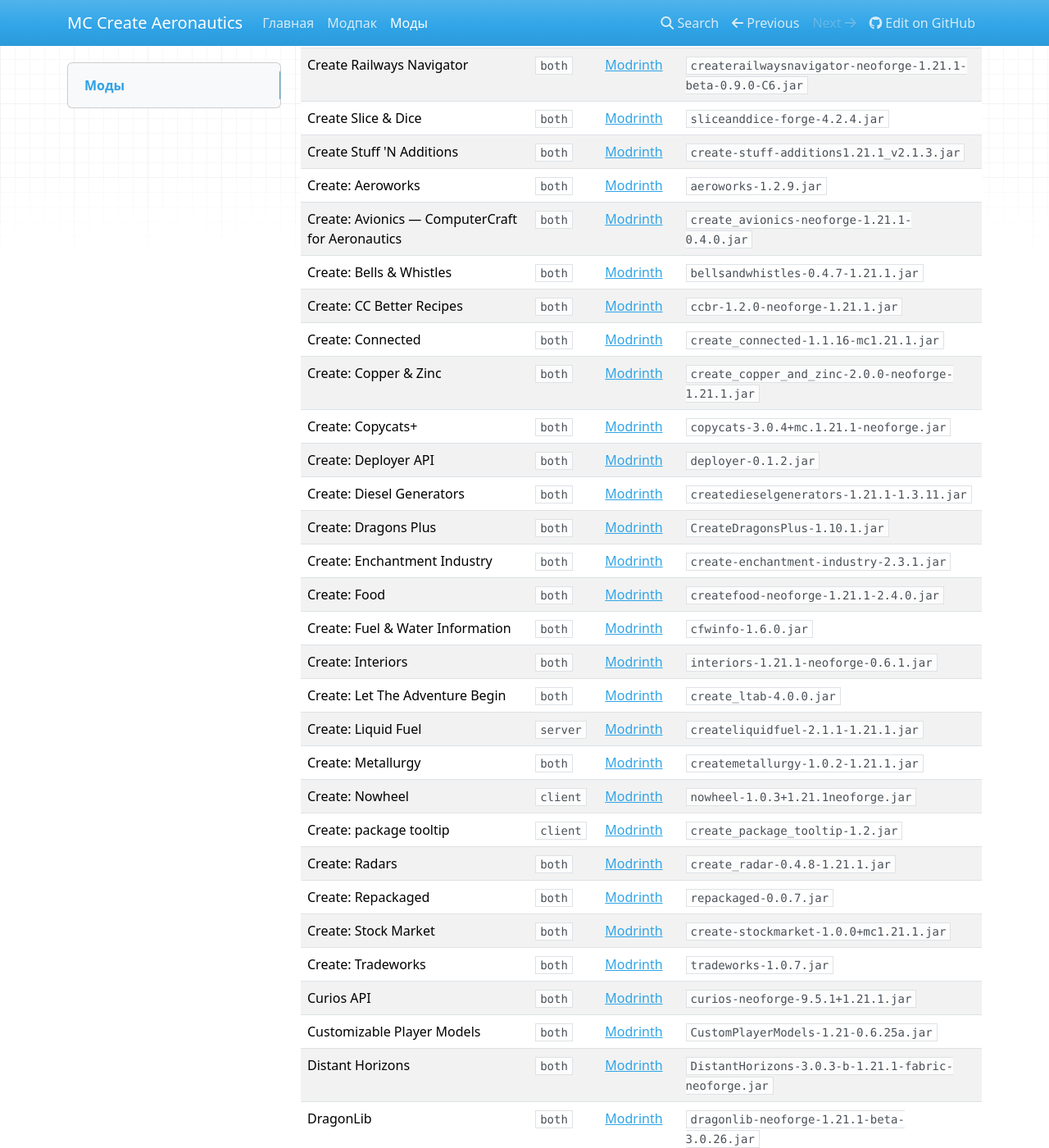
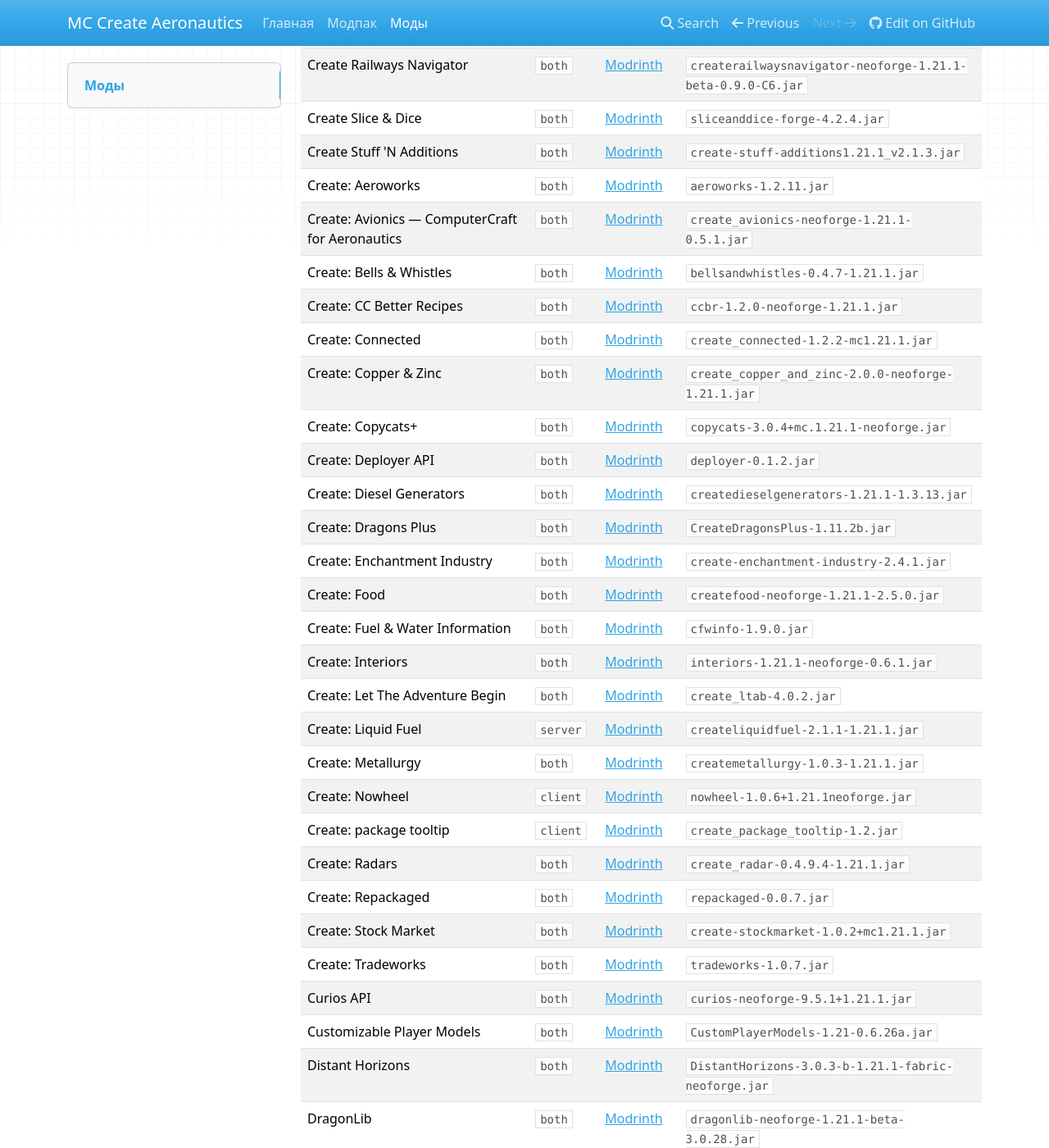
Before and after one commit to AlexCawl/mc-create-aeronautics-modpack, an MkDocs documentation site: the page built from docs/mods.md, in a window 1280 px wide and 1400 px high, scrolled down 1094 px. Shown: the whole window at 82% size. Built offline with MkDocs 1.6.1, drawn with Linux system fonts in a browser that asks for light colours; nearby versions of some CDN libraries; some of the changed text lies outside the part shown.

Commit message:
chore: fix mods?

```diff
--- a/docs/mods.md
+++ b/docs/mods.md
@@ -21,61 +21,61 @@
 | Create | `both` | [Modrinth](https://modrinth.com/mod/create) | `create-1.21.1-6.0.10.jar` |
 | Create Aeronautics | `both` | [Modrinth](https://modrinth.com/mod/create-aeronautics) | `create-aeronautics-bundled-1.21.1-1.2.1.jar` |
 | Create Aeronautics: Rechiseled Compatibility | `server` | [Modrinth](https://modrinth.com/mod/create-aeronautics-rechiseled-compatibility) | `create-aeronautics-rechiseled-compat-1.21.1-1.2.2.jar` |
-| Create Big Cannons | `both` | [Modrinth](https://modrinth.com/mod/create-big-cannons) | `createbigcannons-5.11.3+mc.1.21.1.jar` |
-| Create Cobblestone | `both` | [Modrinth](https://modrinth.com/mod/create-cobblestone) | `createcobblestone-1.4.9+neoforge-1.21.1-130.jar` |
+| Create Big Cannons | `both` | [Modrinth](https://modrinth.com/mod/create-big-cannons) | `createbigcannons-5.11.6+mc.1.21.1.jar` |
+| Create Cobblestone | `both` | [Modrinth](https://modrinth.com/mod/create-cobblestone) | `createcobblestone-1.4.10+neoforge-1.21.1-139.jar` |
 | Create Deco | `both` | [Modrinth](https://modrinth.com/mod/create-deco) | `createdeco-2.1.3.jar` |
 | Create Jetpack | `both` | [Modrinth](https://modrinth.com/mod/create-jetpack) | `create_jetpack-forge-5.1.2.jar` |
 | Create Propulsion: Simulated | `both` | [Modrinth](https://modrinth.com/mod/create-propulsion-simulated) | `createpropulsion-1.1.4.jar` |
 | Create Railways Navigator | `both` | [Modrinth](https://modrinth.com/mod/create-railways-navigator) | `createrailwaysnavigator-neoforge-1.21.1-beta-0.9.0-C6.jar` |
 | Create Slice & Dice | `both` | [Modrinth](https://modrinth.com/mod/slice-and-dice) | `sliceanddice-forge-4.2.4.jar` |
 | Create Stuff 'N Additions | `both` | [Modrinth](https://modrinth.com/mod/create-stuff-additions) | `create-stuff-additions1.21.1_v2.1.3.jar` |
-| Create: Aeroworks | `both` | [Modrinth](https://modrinth.com/mod/create-aeroworks) | `aeroworks-1.2.9.jar` |
-| Create: Avionics — ComputerCraft for Aeronautics | `both` | [Modrinth](https://modrinth.com/mod/create-avionics) | `create_avionics-neoforge-1.21.1-0.4.0.jar` |
+| Create: Aeroworks | `both` | [Modrinth](https://modrinth.com/mod/create-aeroworks) | `aeroworks-1.2.11.jar` |
+| Create: Avionics — ComputerCraft for Aeronautics | `both` | [Modrinth](https://modrinth.com/mod/create-avionics) | `create_avionics-neoforge-1.21.1-0.5.1.jar` |
 | Create: Bells & Whistles | `both` | [Modrinth](https://modrinth.com/mod/bellsandwhistles) | `bellsandwhistles-0.4.7-1.21.1.jar` |
 | Create: CC Better Recipes | `both` | [Modrinth](https://modrinth.com/mod/create-ccbr) | `ccbr-1.2.0-neoforge-1.21.1.jar` |
-| Create: Connected | `both` | [Modrinth](https://modrinth.com/mod/create-connected) | `create_connected-1.1.16-mc1.21.1.jar` |
+| Create: Connected | `both` | [Modrinth](https://modrinth.com/mod/create-connected) | `create_connected-1.2.2-mc1.21.1.jar` |
 | Create: Copper & Zinc | `both` | [Modrinth](https://modrinth.com/mod/create-copper-zinc) | `create_copper_and_zinc-2.0.0-neoforge-1.21.1.jar` |
 | Create: Copycats+ | `both` | [Modrinth](https://modrinth.com/mod/copycats) | `copycats-3.0.4+mc.1.21.1-neoforge.jar` |
 | Create: Deployer API | `both` | [Modrinth](https://modrinth.com/mod/deployer) | `deployer-0.1.2.jar` |
-| Create: Diesel Generators | `both` | [Modrinth](https://modrinth.com/mod/create-diesel-generators) | `createdieselgenerators-1.21.1-1.3.11.jar` |
-| Create: Dragons Plus | `both` | [Modrinth](https://modrinth.com/mod/create-dragons-plus) | `CreateDragonsPlus-1.10.1.jar` |
-| Create: Enchantment Industry | `both` | [Modrinth](https://modrinth.com/mod/create-enchantment-industry) | `create-enchantment-industry-2.3.1.jar` |
-| Create: Food | `both` | [Modrinth](https://modrinth.com/mod/create-food) | `createfood-neoforge-1.21.1-2.4.0.jar` |
-| Create: Fuel & Water Information | `both` | [Modrinth](https://modrinth.com/mod/create-fuel-water-information) | `cfwinfo-1.6.0.jar` |
+| Create: Diesel Generators | `both` | [Modrinth](https://modrinth.com/mod/create-diesel-generators) | `createdieselgenerators-1.21.1-1.3.13.jar` |
+| Create: Dragons Plus | `both` | [Modrinth](https://modrinth.com/mod/create-dragons-plus) | `CreateDragonsPlus-1.11.2b.jar` |
+| Create: Enchantment Industry | `both` | [Modrinth](https://modrinth.com/mod/create-enchantment-industry) | `create-enchantment-industry-2.4.1.jar` |
+| Create: Food | `both` | [Modrinth](https://modrinth.com/mod/create-food) | `createfood-neoforge-1.21.1-2.5.0.jar` |
+| Create: Fuel & Water Information | `both` | [Modrinth](https://modrinth.com/mod/create-fuel-water-information) | `cfwinfo-1.9.0.jar` |
 | Create: Interiors | `both` | [Modrinth](https://modrinth.com/mod/interiors) | `interiors-1.21.1-neoforge-0.6.1.jar` |
-| Create: Let The Adventure Begin | `both` | [Modrinth](https://modrinth.com/mod/create-let-the-adventure-begin) | `create_ltab-4.0.0.jar` |
+| Create: Let The Adventure Begin | `both` | [Modrinth](https://modrinth.com/mod/create-let-the-adventure-begin) | `create_ltab-4.0.2.jar` |
 | Create: Liquid Fuel | `server` | [Modrinth](https://modrinth.com/mod/create-liquid-fuel) | `createliquidfuel-2.1.1-1.21.1.jar` |
-| Create: Metallurgy | `both` | [Modrinth](https://modrinth.com/mod/create-metallurgy) | `createmetallurgy-1.0.2-1.21.1.jar` |
-| Create: Nowheel | `client` | [Modrinth](https://modrinth.com/mod/create-nowheel) | `nowheel-1.0.3+1.21.1neoforge.jar` |
+| Create: Metallurgy | `both` | [Modrinth](https://modrinth.com/mod/create-metallurgy) | `createmetallurgy-1.0.3-1.21.1.jar` |
+| Create: Nowheel | `client` | [Modrinth](https://modrinth.com/mod/create-nowheel) | `nowheel-1.0.6+1.21.1neoforge.jar` |
 | Create: package tooltip | `client` | [Modrinth](https://modrinth.com/mod/create-package-tooltip) | `create_package_tooltip-1.2.jar` |
-| Create: Radars | `both` | [Modrinth](https://modrinth.com/mod/create-radars) | `create_radar-0.4.8-1.21.1.jar` |
+| Create: Radars | `both` | [Modrinth](https://modrinth.com/mod/create-radars) | `create_radar-0.4.9.4-1.21.1.jar` |
 | Create: Repackaged | `both` | [Modrinth](https://modrinth.com/mod/repackaged) | `repackaged-0.0.7.jar` |
-| Create: Stock Market | `both` | [Modrinth](https://modrinth.com/mod/create-stock-market) | `create-stockmarket-1.0.0+mc1.21.1.jar` |
+| Create: Stock Market | `both` | [Modrinth](https://modrinth.com/mod/create-stock-market) | `create-stockmarket-1.0.2+mc1.21.1.jar` |
 | Create: Tradeworks | `both` | [Modrinth](https://modrinth.com/mod/tradeworks) | `tradeworks-1.0.7.jar` |
 | Curios API | `both` | [Modrinth](https://modrinth.com/mod/curios) | `curios-neoforge-9.5.1+1.21.1.jar` |
-| Customizable Player Models | `both` | [Modrinth](https://modrinth.com/mod/custom-player-models) | `CustomPlayerModels-1.21-0.6.25a.jar` |
+| Customizable Player Models | `both` | [Modrinth](https://modrinth.com/mod/custom-player-models) | `CustomPlayerModels-1.21-0.6.26a.jar` |
 | Distant Horizons | `both` | [Modrinth](https://modrinth.com/mod/distanthorizons) | `DistantHorizons-3.0.3-b-1.21.1-fabric-neoforge.jar` |
-| DragonLib | `both` | [Modrinth](https://modrinth.com/mod/dragonlib) | `dragonlib-neoforge-1.21.1-beta-3.0.26.jar` |
+| DragonLib | `both` | [Modrinth](https://modrinth.com/mod/dragonlib) | `dragonlib-neoforge-1.21.1-beta-3.0.28.jar` |
 | Drink Beer Refill | `both` | [Modrinth](https://modrinth.com/mod/drink-beer-refill) | `drinkbeer-refill-1.21.1-1.2.0.jar` |
 | Drive-By-Wire with Sable | `both` | [Modrinth](https://modrinth.com/mod/drive-by-wire-sable) | `drivebywire-0.2.9.jar` |
 | Entity Culling | `client` | [Modrinth](https://modrinth.com/mod/entityculling) | `entityculling-neoforge-1.10.2-mc1.21.1.jar` |
 | Explorify | `both` | [Modrinth](https://modrinth.com/mod/explorify) | `Explorify v1.6.5.mod.jar` |
 | Farmer's Delight | `both` | [Modrinth](https://modrinth.com/mod/farmers-delight) | `FarmersDelight-1.21.1-1.3.2.jar` |
 | FerriteCore | `both` | [Modrinth](https://modrinth.com/mod/ferrite-core) | `ferritecore-7.0.3-neoforge.jar` |
-| Frequency Create | `both` | [Modrinth](https://modrinth.com/mod/frequency-create) | `frequency-1.21.1-neoforge-0.1.2.jar` |
+| Frequency Create | `both` | [Modrinth](https://modrinth.com/mod/frequency-create) | `frequency-1.21.1-neoforge-0.1.5.jar` |
 | Fusion (Connected Textures) | `client` | [Modrinth](https://modrinth.com/mod/fusion-connected-textures) | `fusion-1.2.12-neoforge-mc1.21.1.jar` |
+| Jade 🔍 | `both` | [Modrinth](https://modrinth.com/mod/jade) | `Jade-1.21.1-NeoForge-15.10.5.jar` |
 | Jade Addons (Neo/Forge) | `both` | [Modrinth](https://modrinth.com/mod/jade-addons-forge) | `JadeAddons-1.21.1-NeoForge-6.1.0.jar` |
-| Jade 🔍 | `both` | [Modrinth](https://modrinth.com/mod/jade) | `Jade-1.21.1-NeoForge-15.10.5.jar` |
 | Just Enough Items | `both` | [Modrinth](https://modrinth.com/mod/jei) | `jei-1.21.1-neoforge-19.27.0.340.jar` |
 | Kotlin for Forge | `both` | [Modrinth](https://modrinth.com/mod/kotlin-for-forge) | `kotlinforforge-5.11.0-all.jar` |
 | LambDynamicLights - Dynamic Lights | `client` | [Modrinth](https://modrinth.com/mod/lambdynamiclights) | `lambdynamiclights-4.8.8+1.21.1.jar` |
-| LDLib | `both` | [Modrinth](https://modrinth.com/mod/ldlib) | `ldlib2-neoforge-1.21.1-2.2.10-all.jar` |
+| LDLib | `both` | [Modrinth](https://modrinth.com/mod/ldlib) | `ldlib2-neoforge-1.21.1-2.2.18-all.jar` |
 | Lithosphere | `both` | [Modrinth](https://modrinth.com/mod/lithosphere) | `lithosphere-1.7.jar` |
 | Load My F***ing Tags | `server` | [Modrinth](https://modrinth.com/mod/lmft) | `lmft-1.1.1+1.21.9-neoforge.jar` |
 | MidnightLib | `both` | [Modrinth](https://modrinth.com/mod/midnightlib) | `midnightlib-neoforge-1.9.3+1.21.1.jar` |
-| ModernFix | `both` | [Modrinth](https://modrinth.com/mod/modernfix) | `modernfix-neoforge-5.27.8+mc1.21.1.jar` |
+| ModernFix | `both` | [Modrinth](https://modrinth.com/mod/modernfix) | `modernfix-neoforge-5.27.12+mc1.21.1.jar` |
 | Nature's Compass | `both` | [Modrinth](https://modrinth.com/mod/natures-compass) | `NaturesCompass-1.21.1-3.4.0-neoforge.jar` |
-| Neruina - Ticking Entity Fixer | `both` | [Modrinth](https://modrinth.com/mod/neruina) | `neruina-3.3.1+1.21.1-neoforge.jar` |
+| Neruina - Ticking Entity Fixer | `both` | [Modrinth](https://modrinth.com/mod/neruina) | `neruina-3.3.2+1.21.1-neoforge.jar` |
 | Ok Zoomer - It's Zoom! | `client` | [Modrinth](https://modrinth.com/mod/ok-zoomer) | `ok_zoomer-neo-10.0.0-beta.13.jar` |
 | Packet Fixer | `both` | [Modrinth](https://modrinth.com/mod/packet-fixer) | `packetfixer-3.3.1-1.20.5-1.21.X-merged.jar` |
 | Polymorph | `both` | [Modrinth](https://modrinth.com/mod/polymorph) | `polymorph-neoforge-1.1.0+1.21.1.jar` |
```
Also changed, not shown: other parts of docs/mods.md (+2 -2 lines), docs/modpack.md (+2 -0 lines), 5 other files.
